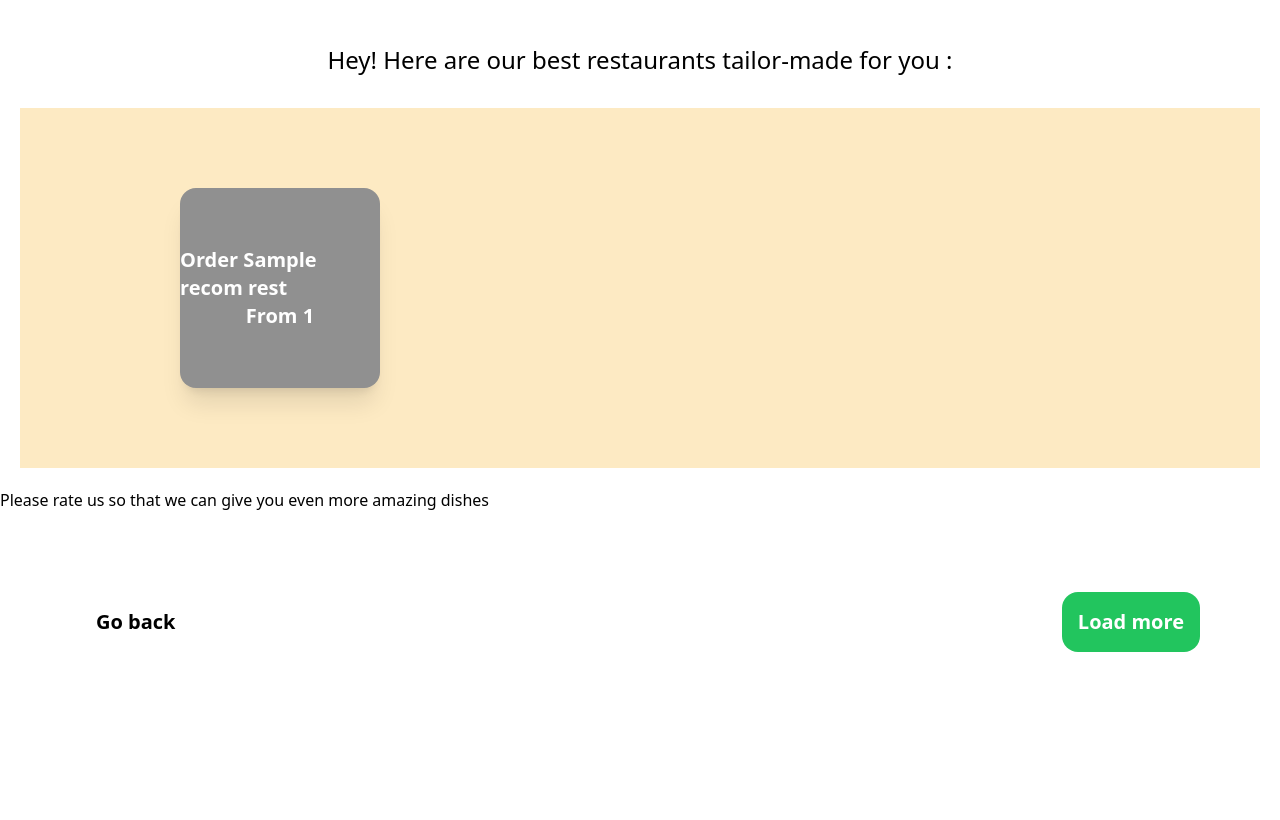
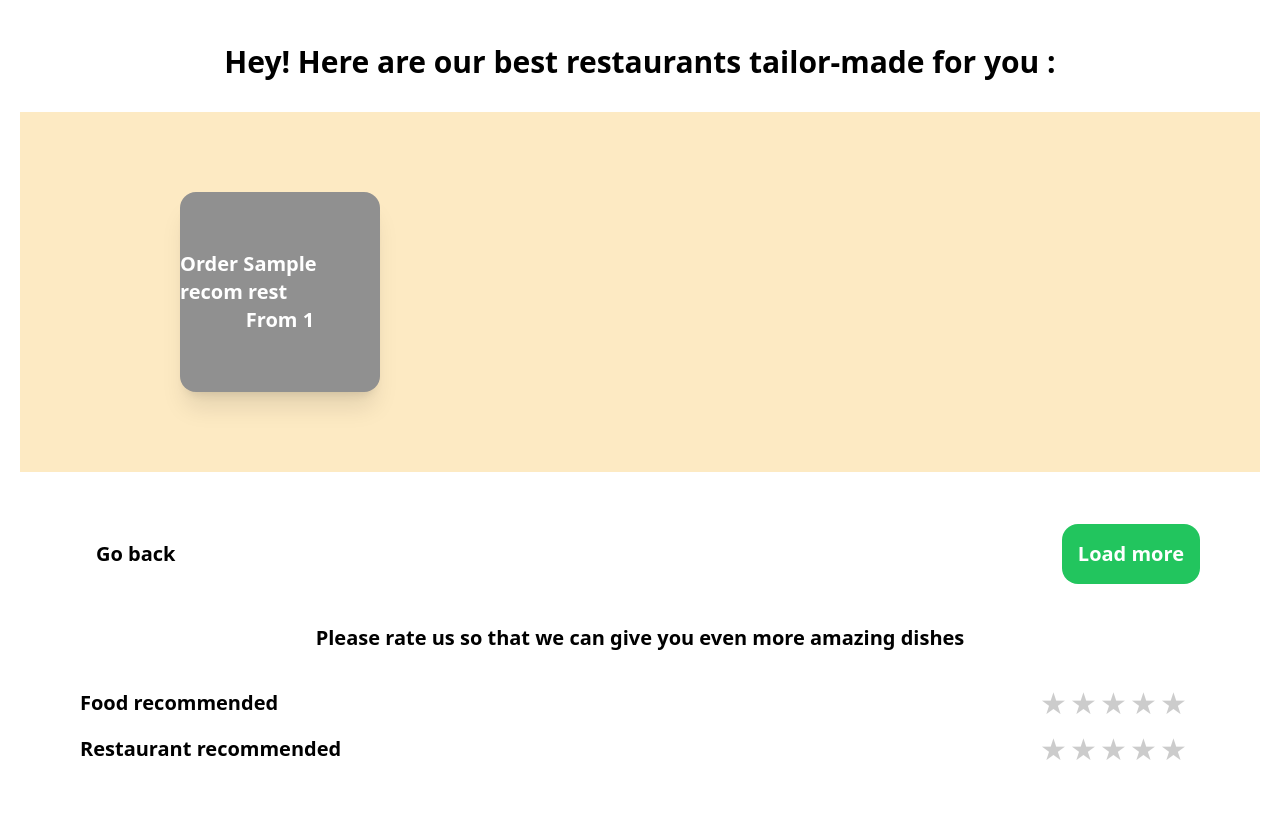
Before and after one commit to gouravengineer/flask-recomendation, a Flask app: template food_recommendation/templates/restaurants.html in a window 1280 px wide. Before the commit the page ends 652 px from the top, so only its background shows below. Run offline with Flask 3, Linux system fonts and the light colour scheme; the template is opened without the code that fills it: most values are stand-ins (such as "Sample title", 1, 10 or a date in 2020); some libraries are stand-ins or nearby versions.

Commit message:
Updated the restaurant page with star components

```diff
--- a/food_recommendation/templates/restaurants.html
+++ b/food_recommendation/templates/restaurants.html
@@ -1,107 +1,229 @@
 <!DOCTYPE html>
 <html lang="en">
   <head>
-    <meta charset="UTF-8">
-    <meta http-equiv="X-UA-Compatible" content="IE=edge">
-    <meta name="viewport" content="width=device-width, initial-scale=1.0">
+    <meta charset="UTF-8" />
+    <meta http-equiv="X-UA-Compatible" content="IE=edge" />
+    <meta name="viewport" content="width=device-width, initial-scale=1.0" />
     <title>Document</title>
     <script src="https://cdn.tailwindcss.com"></script>
+    <style>
+      .rate1 {
+        float: left;
+        height: 46px;
+        padding: 0 10px;
+      }
+      .rate1:not(:checked) > input {
+        position: absolute;
+        top: -9999px;
+      }
+      .rate1:not(:checked) > label {
+        float: right;
+        width: 1em;
+        overflow: hidden;
+        white-space: nowrap;
+        cursor: pointer;
+        font-size: 30px;
+        color: #ccc;
+      }
+      .rate1:not(:checked) > label:before {
+        content: '★ ';
+      }
+      .rate1 > input:checked ~ label {
+        color: #ffc700;
+      }
+      .rate1:not(:checked) > label:hover,
+      .rate1:not(:checked) > label:hover ~ label {
+        color: #deb217;
+      }
+      .rate1 > input:checked + label:hover,
+      .rate1 > input:checked + label:hover ~ label,
+      .rate1 > input:checked ~ label:hover,
+      .rate1 > input:checked ~ label:hover ~ label,
+      .rate1 > label:hover ~ input:checked ~ label {
+        color: #c59b08;
+      }
+
+      .rate2 {
+        float: left;
+        height: 46px;
+        padding: 0 10px;
+      }
+      .rate2:not(:checked) > input {
+        position: absolute;
+        top: -9999px;
+      }
+      .rate2:not(:checked) > label {
+        float: right;
+        width: 1em;
+        overflow: hidden;
+        white-space: nowrap;
+        cursor: pointer;
+        font-size: 30px;
+        color: #ccc;
+      }
+      .rate2:not(:checked) > label:before {
+        content: '★ ';
+      }
+      .rate2 > input:checked ~ label {
+        color: #ffc700;
+      }
+      .rate2:not(:checked) > label:hover,
+      .rate2:not(:checked) > label:hover ~ label {
+        color: #deb217;
+      }
+      .rate2 > input:checked + label:hover,
+      .rate2 > input:checked + label:hover ~ label,
+      .rate2 > input:checked ~ label:hover,
+      .rate2 > input:checked ~ label:hover ~ label,
+      .rate2 > label:hover ~ input:checked ~ label {
+        color: #c59b08;
+      }
+    </style>
   </head>
   <body>
     <form action="/recommend_me_restaurant" method="POST" id="order-form">
-        <input id="suggested_restaurant" name="suggested_restaurant"  hidden>
-        <input  name="record_id" value="{{record_id}}"  hidden>
-
+      <input id="suggested_restaurant" name="suggested_restaurant" hidden />
+      <input name="record_id" value="{{record_id}}" hidden />
     </form>
     <div class="flex flex-col gap-8 p-[20px]">
-
-
-        <p class="text-2xl text-center mt-6">Hey! Here are our best restaurants tailor-made for you :</p>
-        <div class="flex flex-col items-center lg:items-stretch  " id="container">
-
+      <p class="text-3xl font-semibold text-center mt-6">
+        Hey! Here are our best restaurants tailor-made for you :
+      </p>
+      <div class="flex flex-col items-center lg:items-stretch" id="container">
         <!-- setting the 3 showing structure -->
-          {% set recom_length =recom_rest|length %}
-            {% for i in range(0,recom_length,3) %}
-              <div class="flex flex-col bg-[#F7B83A]/30 lg:flex-row justify-between items-center lg:px-40 p-20 gap-4  " id="sub-container">
-                {% if recom_length>i+3%}
-                  {% for j in range(i+3) %}
-                    <div class="bg-[#909090] w-[200px] h-[200px] rounded-2xl flex flex-col justify-center items-center shadow-xl hover:scale-115 text-white text-xl font-semibold" onclick="get_order('{{recom_rest[j][0]}}')">
+        {% set recom_length =recom_rest|length %} {% for i in
+        range(0,recom_length,3) %}
+        <div
+          class="flex flex-col bg-[#F7B83A]/30 lg:flex-row justify-between items-center lg:px-40 p-20 gap-4"
+          id="sub-container"
+        >
+          {% if recom_length>i+3%} {% for j in range(i+3) %}
+          <div
+            class="bg-[#909090] w-[200px] h-[200px] rounded-2xl flex flex-col justify-center items-center shadow-xl hover:scale-115 text-white text-xl font-semibold"
+            onclick="get_order('{{recom_rest[j][0]}}')"
+          >
             <!-- <button onclick="get_order('{{recom_rest[j][0]}}') ">Place order</button> -->
             <p>Order {{recom_rest[j][1]}}</p>
             <p>From {{recom_rest[j][0]}}</p>
           </div>
-                  {% endfor %}
-                {% else %}
-                  {% for j in range(i,recom_length) %}
-                  <div class="bg-[#909090] w-[200px] h-[200px] rounded-2xl flex flex-col justify-center items-center shadow-xl hover:scale-115 text-white text-xl font-semibold" onclick="get_order('{{recom_rest[j][0]}}')">
+          {% endfor %} {% else %} {% for j in range(i,recom_length) %}
+          <div
+            class="bg-[#909090] w-[200px] h-[200px] rounded-2xl flex flex-col justify-center items-center shadow-xl hover:scale-115 text-white text-xl font-semibold"
+            onclick="get_order('{{recom_rest[j][0]}}')"
+          >
             <!-- <button onclick="get_order('{{recom_rest[j][0]}}') ">Place order</button> -->
             <p>Order {{recom_rest[j][1]}}</p>
             <p>From {{recom_rest[j][0]}}</p>
-
           </div>
 
-                  {% endfor %}
-                {% endif %}
+          {% endfor %} {% endif %}
         </div>
         {% endfor %}
       </div>
     </div>
-    <p>Please rate us so that we can give you even more amazing dishes</p>
+    <div class="flex justify-between lg:px-20 p-8">
+      <button
+        id="go-back"
+        class="p-4 bg-white text-black font-semibold text-xl rounded-2xl hover:scale-[1.20]"
+        onclick="GoBack()"
+      >
+        Go back
+      </button>
+      <button
+        id="load-more"
+        class="p-4 bg-green-500 text-white font-semibold text-xl rounded-2xl hover:scale-[1.20]"
+        onclick="LoadMore()"
+      >
+        Load more
+      </button>
+    </div>
+    <p class="p-2 text-center text-xl font-semibold mb-5">
+      Please rate us so that we can give you even more amazing dishes
+    </p>
+    <div
+      class="flex flex-col items-center sm:flex-row sm:justify-between sm:px-20"
+    >
+      <header class="text-center text-xl font-semibold">
+        Food recommended
+      </header>
 
-    <div class="flex justify-between p-20">
-        <button id="go-back"  class="p-4 bg-white text-black font-semibold text-xl rounded-2xl hover:scale-[1.20]" onclick="GoBack()">  Go back  </button>
-        <button  id="load-more"  class="p-4 bg-green-500 text-white font-semibold text-xl rounded-2xl hover:scale-[1.20]" onclick="LoadMore()">  Load more  </button>
+      <div class="rate1">
+        <input type="radio" id="star1-5" name="rate1" value="5" />
+        <label for="star1-5" title="text">5 stars</label>
+        <input type="radio" id="star1-4" name="rate1" value="4" />
+        <label for="star1-4" title="text">4 stars</label>
+        <input type="radio" id="star1-3" name="rate1" value="3" />
+        <label for="star1-3" title="text">3 stars</label>
+        <input type="radio" id="star1-2" name="rate1" value="2" />
+        <label for="star1-2" title="text">2 stars</label>
+        <input type="radio" id="star1-1" name="rate1" value="1" />
+        <label for="star1-1" title="text">1 star</label>
       </div>
+    </div>
+    <div
+      class="flex flex-col items-center sm:flex-row sm:justify-between sm:px-20 mb-12"
+    >
+      <header class="text-center text-xl font-semibold">
+        Restaurant recommended
+      </header>
+      <div class="rate2">
+        <input type="radio" id="star2-5" name="rate" value="5" />
+        <label for="star2-5" title="text">5 stars</label>
+        <input type="radio" id="star2-4" name="rate" value="4" />
+        <label for="star2-4" title="text">4 stars</label>
+        <input type="radio" id="star2-3" name="rate" value="3" />
+        <label for="star2-3" title="text">3 stars</label>
+        <input type="radio" id="star2-2" name="rate" value="2" />
+        <label for="star2-2" title="text">2 stars</label>
+        <input type="radio" id="star2-1" name="rate" value="1" />
+        <label for="star2-1" title="text">1 star</label>
+      </div>
+    </div>
+
     <script>
-        function get_order(restaurant){
-
-            document.getElementById('suggested_restaurant').setAttribute("value",restaurant)
-            document.getElementById('order-form').submit()
-
+      function get_order(restaurant) {
+        document
+          .getElementById('suggested_restaurant')
+          .setAttribute('value', restaurant);
+        document.getElementById('order-form').submit();
       }
-        document.addEventListener("DOMContentLoaded", () => {
-        all_sub_container=document.querySelectorAll('[id=sub-container]');
-        console.log(all_sub_container)
+      document.addEventListener('DOMContentLoaded', () => {
+        all_sub_container = document.querySelectorAll('[id=sub-container]');
+        console.log(all_sub_container);
         for (let i = 0; i < all_sub_container.length; i++) {
-            if (i!=0){
-              all_sub_container[i].style.display= 'none'
-              console.log(i)
+          if (i != 0) {
+            all_sub_container[i].style.display = 'none';
+            console.log(i);
           }
         }
       });
       let load_more_button = document.getElementById('load-more');
       let go_back_button = document.getElementById('go-back');
       function LoadMore() {
-        all_sub_container=document.querySelectorAll('[id=sub-container]');
-        for (let i = 0; i < all_sub_container.length; i++){
-          if ((all_sub_container.length)-1==i){
-            load_more_button.disabled=true;
+        all_sub_container = document.querySelectorAll('[id=sub-container]');
+        for (let i = 0; i < all_sub_container.length; i++) {
+          if (all_sub_container.length - 1 == i) {
+            load_more_button.disabled = true;
           }
 
-          if (all_sub_container[i].style.display!='none'){
-            all_sub_container[i].style.display='none'
-            is_hide=true;
-          }
-          else {
-            all_sub_container[i].style.display=''
+          if (all_sub_container[i].style.display != 'none') {
+            all_sub_container[i].style.display = 'none';
+            is_hide = true;
+          } else {
+            all_sub_container[i].style.display = '';
             break;
           }
         }
       }
-        function GoBack(){
-          load_more_button.disabled=false;
-          for (let i = all_sub_container.length-1; i > 0; i--){
-            if (all_sub_container[i].style.display!='none'){
-            all_sub_container[i].style.display='none'
-            all_sub_container[i-1].style.display=''
-            break
+      function GoBack() {
+        load_more_button.disabled = false;
+        for (let i = all_sub_container.length - 1; i > 0; i--) {
+          if (all_sub_container[i].style.display != 'none') {
+            all_sub_container[i].style.display = 'none';
+            all_sub_container[i - 1].style.display = '';
+            break;
           }
-
         }
-
-        }
-       function recommend_restaurant(){
-
       }
     </script>
   </body>
```
Lines whose indentation alone changed are shown as unchanged.
